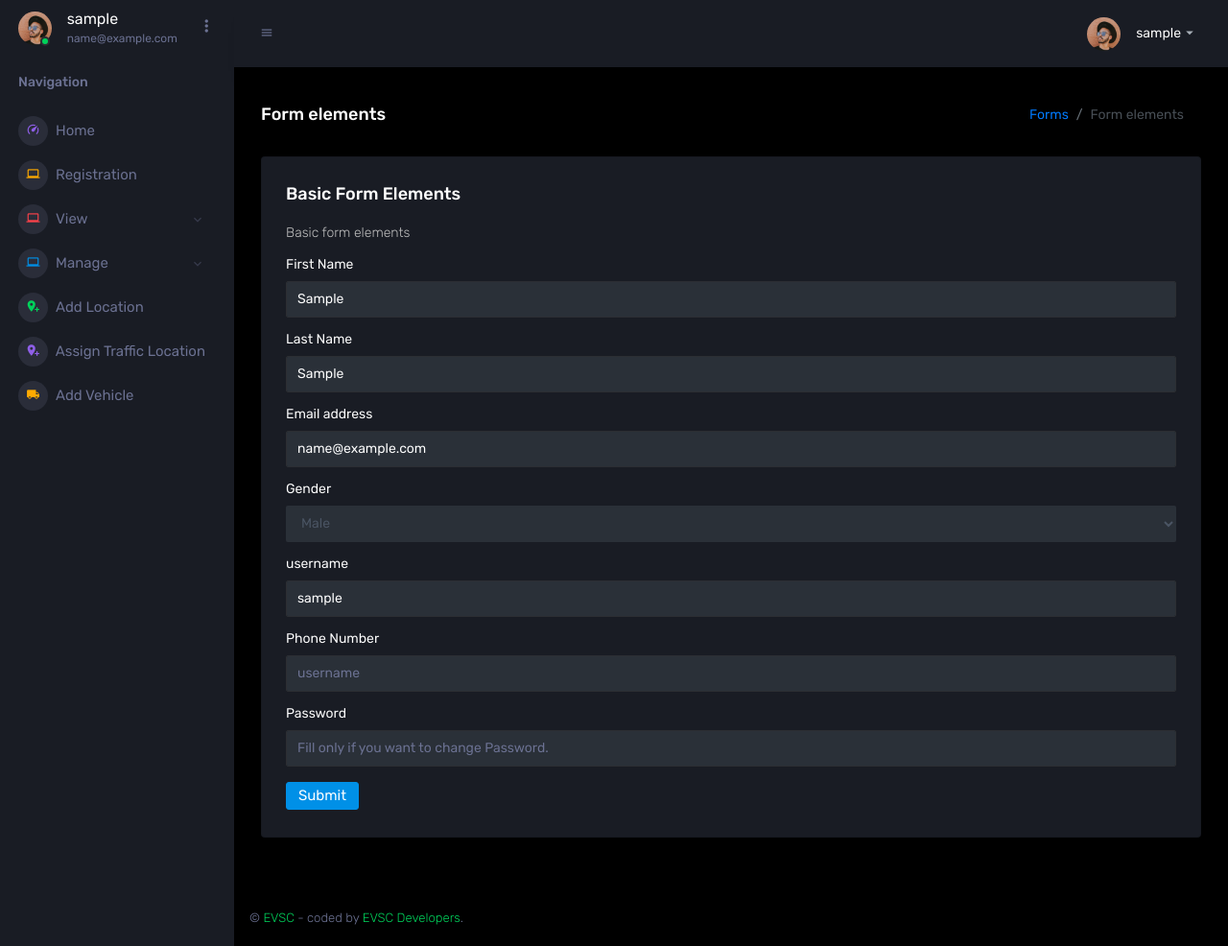
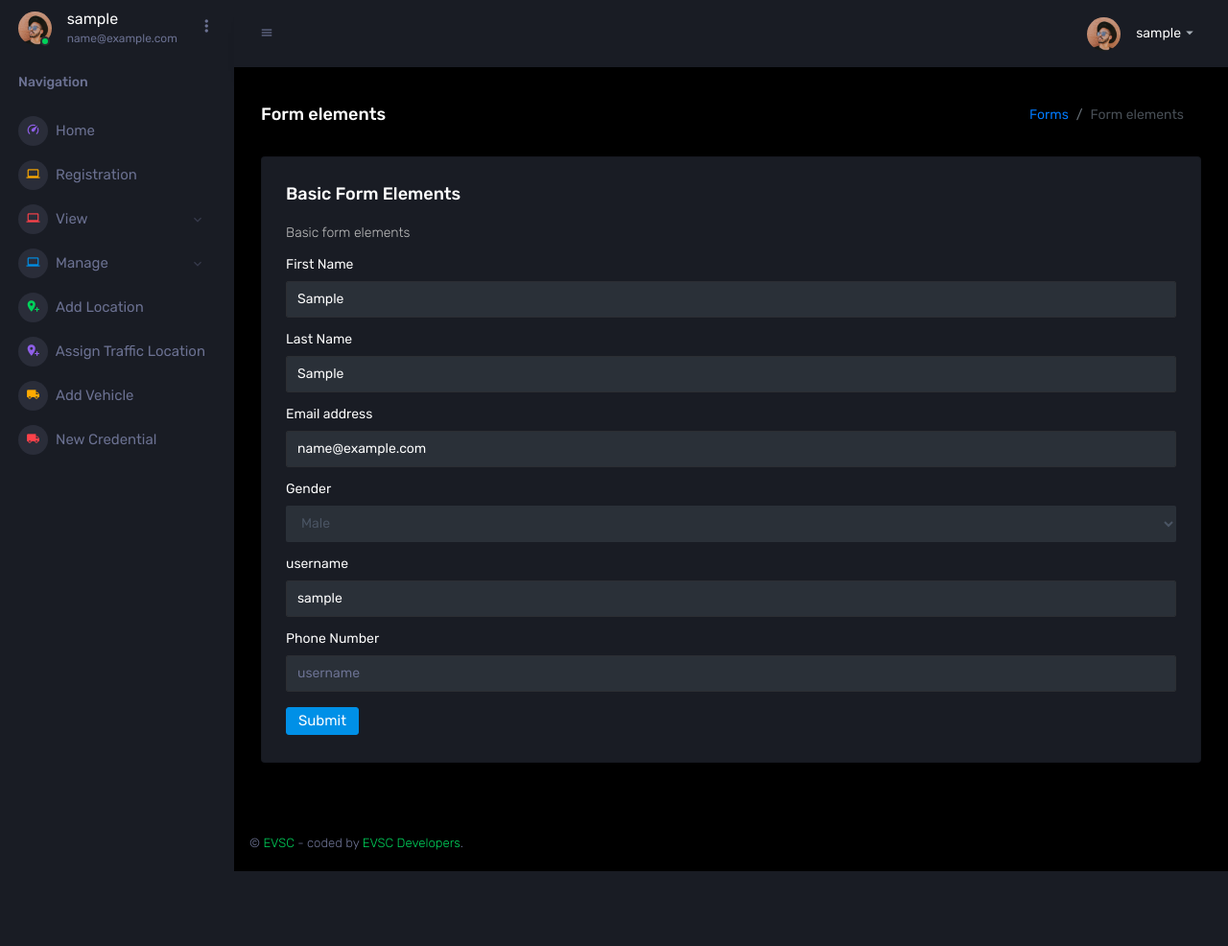
Before and after one commit to AmirIdris/EVSCProject, a Django app: page /admin_profile in a window 1280 px wide. Shown: the whole page at 96% size. After the commit the page ends 908 px from the top, so only its background shows below. Run offline with Django 3.2, Linux system fonts and the light colour scheme; the visitor is signed in with stand-in values (Sample User, id 1); data comes from the database, SQL or seed files in the repository; data that the repository does not hold is empty; some libraries are stand-ins or nearby versions.

Commit message:
Final Day Commit

```diff
--- a/EVSCapp/EVSCApi/views.py
+++ b/EVSCapp/EVSCApi/views.py
@@ -170,7 +170,10 @@ class ListUserDetail(generics.RetrieveUpdateDestroyAPIView):
 class ListNotification(generics.ListAPIView):
     serializer_class=NotificationSerializer
     def get_queryset(self):
-        return Notification.objects.filter(Q(records__status = False))
+        user = self.request.user
+
+        print(user)
+        return Notification.objects.filter(records__status = False,recipient__user=user)
 
 
 
--- a/pages/urls.py
+++ b/pages/urls.py
@@ -38,7 +38,9 @@ from pages.views import (index,
                         report_view,
                         generate_password,
                         remove_traffic_location_assignment,
-                        generate_password_page
+                        generate_password_page,
+                        generate_traffic_police_credential,
+                        generate_traffic_police_credential_page
 
                         )
 
@@ -77,6 +79,8 @@ urlpatterns = [
     path('check_username_exist', check_username_exist, name = 'check_username_exist'),
     path('generate_credential_page', generate_password_page, name = 'generate_credential_page'),
     path('generate_credential', generate_password, name = 'generate_credential'),
+    path('generate_credential_by_email_page', generate_traffic_police_credential_page, name = 'generate_credential_by_email_page'),
+    path('generate_traffic_police_credential',generate_traffic_police_credential, name = 'generate_traffic_police_credential'),
 
     #record related urls
     path('view_records/',records_view, name = 'view_records'),
--- a/pages/views.py
+++ b/pages/views.py
@@ -238,8 +238,7 @@ def add_user_save(request):
             user = User.objects.create(first_name = first_name, last_name = last_name, email = email, username = usernam, is_staff = True)
             user.set_password(password)
             user.save()
-
-            return redirect('manage_system_admin')
+            return redirect('generate_credential_page')
 
 
 
@@ -332,6 +331,40 @@ def detail_info_view_save(request):
             return redirect("detail_info", traffic_id = id )
 def generate_password_page(request):
     return render(request, "generate_credential.html")
+
+def generate_traffic_police_credential_page(request):
+    return render(request, "generate_credential_by_email.html")
+
+def generate_traffic_police_credential(request):
+    if request.method == 'POST':
+        email = request.POST.get('email')
+        password = User.objects.make_random_password()
+
+        try:
+            User.objects.filter(email = email).exists()
+            user = User.objects.get(email=email)
+            user.set_password(password)
+            user.save()
+            response = HttpResponse(content_type = 'application/pdf')
+            # This line force a download
+            response['Content-Disposition'] = 'attachment; filename="1.pdf"'
+
+            get_email = user.email
+            p = canvas.Canvas(response)
+            # Write content on the PDF
+            p.drawString(100, 500, "Password is:  " + password + " Username is : " + get_email )
+            # Close the PDF object.
+            p.showPage()
+            p.save()
+            return response
+        except:
+            return HttpResponse("Error")
+
+
+
+
+
+
 
 
 
@@ -520,6 +553,7 @@ def admin_profile_update(request):
         return redirect("admin_profile")
 
     else:
+        user_id = request.POST.get('id')
         username = request.POST.get('username')
         first_name = request.POST.get('first_name')
         last_name = request.POST.get('last_name')
@@ -528,27 +562,26 @@ def admin_profile_update(request):
         gender = request.POST.get('gender')
         password = request.POST.get('password')
 
-        try:
-            user = User.objects.get(id = request.user.id)
-            user.username = username
-            user.first_name = first_name
-            user.last_name = last_name
-            user.email = email
-            if password != None and password != '':
-                user.set_password(password)
-            user.save()
+        # try:
+        user = User.objects.get(id = request.user.id)
 
-            system_admin = SystemAdmin.objects.get(user = request.user)
-            system_admin.phone_number = phone_number
-            system_admin.gender = gender
-            system_admin.save()
+        user.username = username
+        user.first_name = first_name
+        user.last_name = last_name
+        user.email = email
+        # if password != None and password != '':
+        #     user.set_password(password)
+        # user.save()
+        system_admin = SystemAdmin.objects.get(user_id = user)
+        system_admin.phone_number = phone_number
+        system_admin.gender = gender
+        system_admin.save(update_fields=['phone_number','gender'])
+        messages.success(request, "Profile Updated successfully")
+        return redirect("admin_profile")
 
-            messages.success(request, "Profile Updated successfully")
-            return redirect("admin_profile")
-
-        except:
-            messages.error(request, "Failed to update Profile")
-            return redirect("admin_profile")
+        # except:
+        #     messages.error(request, "Failed to update Profile")
+        #     return redirect("admin_profile")
 
 
 
--- a/templates/admin_profile_template.html
+++ b/templates/admin_profile_template.html
@@ -73,6 +73,7 @@
 
                 <div class="form-group">
                   <label for="exampleInputName1">First Name</label>
+                  <input type="hidden" name="id", value="{{request.user.id}}">
                   <input type="text" class="form-control" name="first_name" id="exampleInputName1" placeholder="Name" value="{{user.first_name}}">
                 </div>
                 <div class="form-group">
@@ -102,10 +103,7 @@
                     <label for="exampleInputCity1">Phone  Number</label>
                     <input type="text" class="form-control" id="exampleInputCity1" name="phone_number" placeholder="username" value="{{user.traffic_police.phone_number}}">
                   </div>
-                <div class="form-group">
-                    <label>Password </label>
-                    <input type="text" class="form-control" name="password" placeholder="Fill only if you want to change Password.">
-                    </div>
+
                 <button type="submit" class="btn btn-primary mr-2">Submit</button>
 
               </form>
--- a/templates/includes/sidebar.html
+++ b/templates/includes/sidebar.html
@@ -159,6 +159,15 @@
           </a>
         </li>
 
+        <li class="nav-item menu-items">
+          <a class="nav-link" href="{% url 'generate_credential_by_email_page' %}">
+            <span class="menu-icon">
+              <i class="mdi mdi-truck"></i>
+            </span>
+            <span class="menu-title">New Credential</span>
+          </a>
+        </li>
+
 <!--End of View Element-->
         </ul>
       </nav>
```
Also changed, not shown: templates/generate_credential_by_email.html (added, +70 -0 lines).
